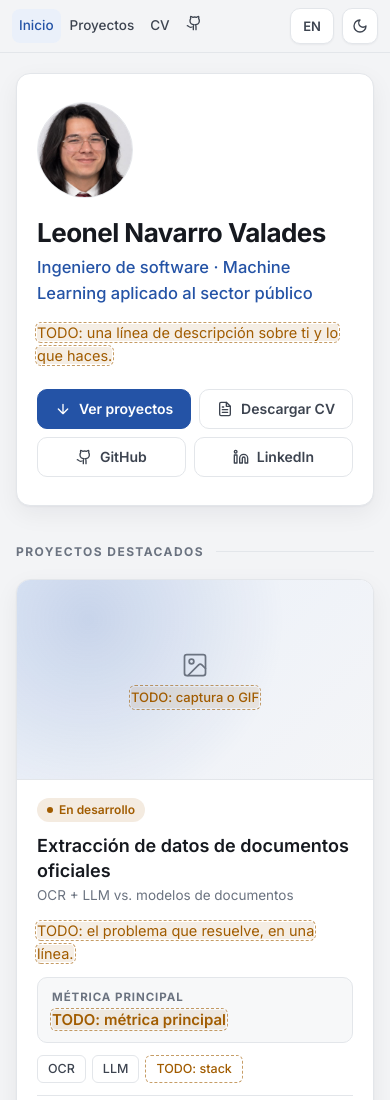
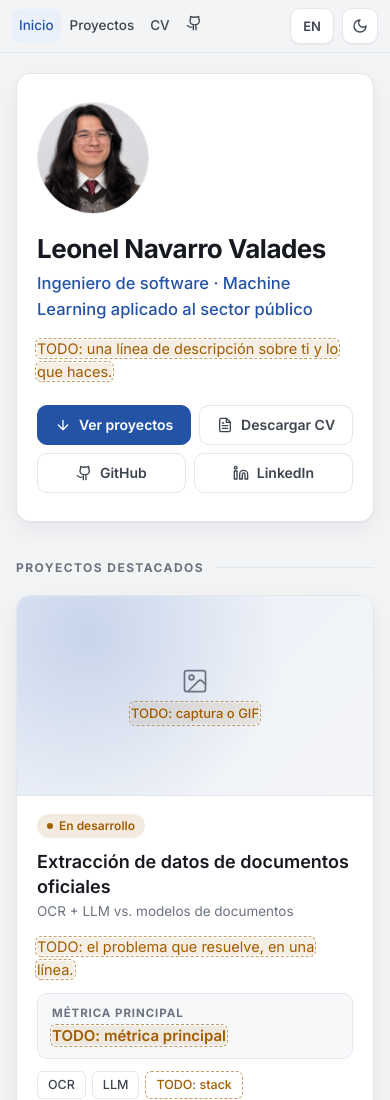
Before and after one commit to LeonelNV/leonelnv.github.io, a plain HTML site: page index.html in a window 390 px wide. Shown: the top 1100 px of the page. Drawn offline with Linux system fonts and the light colour scheme.

Commit message:
feat: foto del inicio con chaleco y círculo más grande
- retrato-inicio.jpg: recorte más abierto que muestra el chaleco.
- Hero: 160 px en escritorio y 112 px en móvil. El CV conserva retrato.jpg.

Co-Authored-By: Claude Opus 5.5 <noreply@anthropic.com>

```diff
--- a/assets/css/inicio.css
+++ b/assets/css/inicio.css
@@ -12,8 +12,8 @@
 }
 
 .hero-photo {
-  width: 128px;
-  height: 128px;
+  width: 160px;
+  height: 160px;
   flex: none;
   border-radius: 50%;
   object-fit: cover;
@@ -227,8 +227,8 @@
   }
 
   .hero-photo {
-    width: 96px;
-    height: 96px;
+    width: 112px;
+    height: 112px;
   }
 
   .hero h1 {
--- a/index.html
+++ b/index.html
@@ -74,7 +74,7 @@
 
     <!-- Hero ---------------------------------------------------------------- -->
     <section class="card hero" aria-labelledby="hero-name">
-      <img class="hero-photo" src="/assets/img/retrato.jpg?v=3" alt="Leonel Navarro Valades" width="128" height="128" />
+      <img class="hero-photo" src="/assets/img/retrato-inicio.jpg" alt="Leonel Navarro Valades" width="160" height="160" />
       <div>
         <h1 id="hero-name">Leonel Navarro Valades</h1>
         <p class="hero-role" data-i18n="hero.role">Ingeniero de software · Machine Learning aplicado al sector público</p>
```
Also changed, not shown: assets/img/retrato-inicio.jpg (added).
